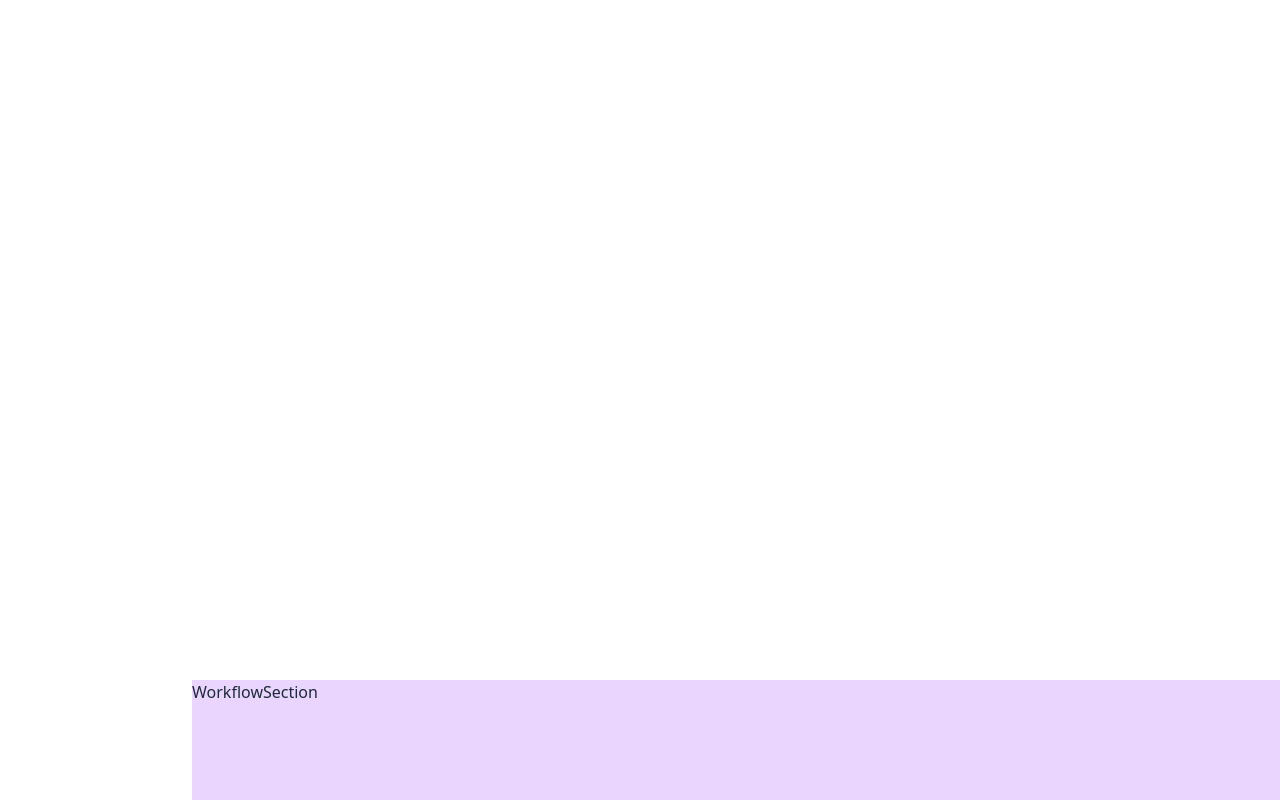
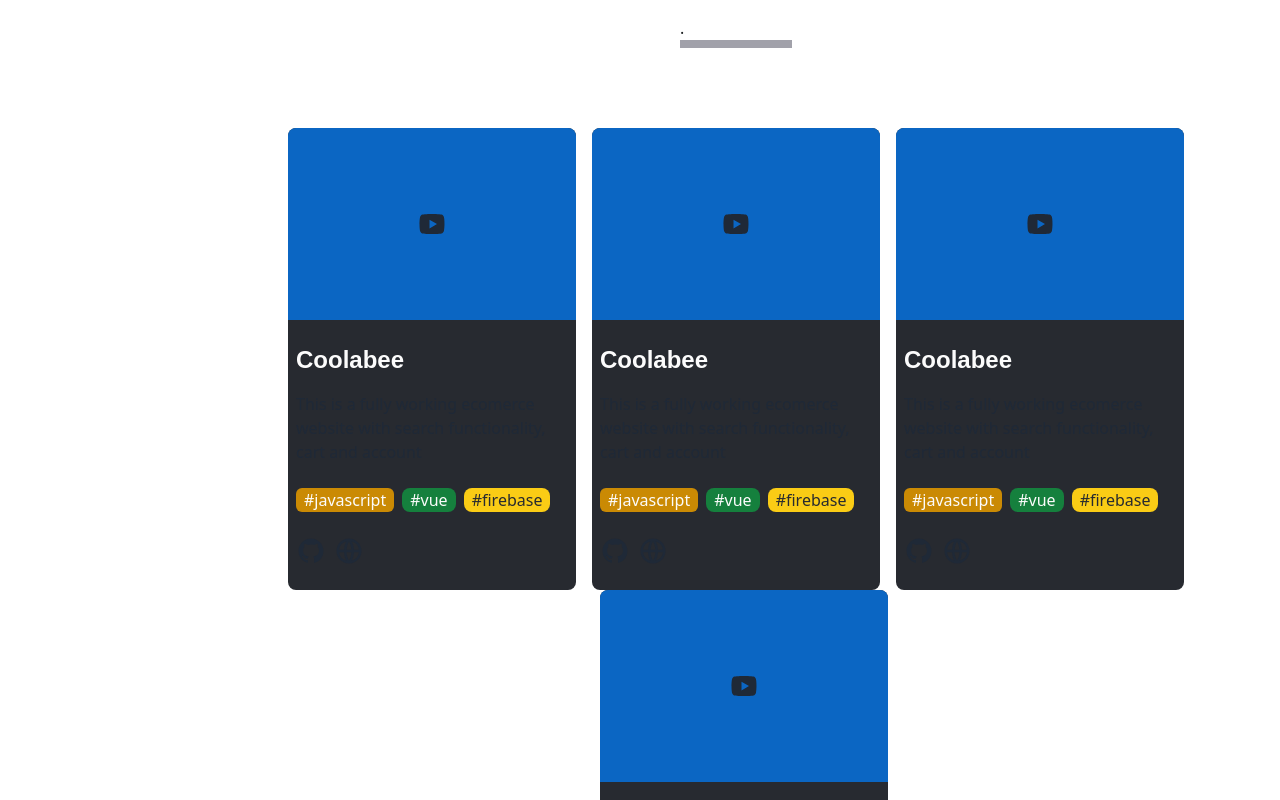
Before and after one commit to iAthman83/react-portfolio, a React (Vite) app: page / in a window 1280 px wide. Shown: the part 1720-2520 px from the top of the page. Built offline with nearby package versions, Linux system fonts and the light colour scheme; a web font is replaced by a local one.

Commit message:
create projects card

```diff
--- /dev/null
+++ b/src/components/ProjectsCardComponent.jsx
@@ -0,0 +1,49 @@
+import { RiYoutubeFill, RiGithubFill, RiGlobalLine } from "react-icons/ri";
+
+const ProjectsCardComponent = () => {
+  return (
+    <div className="bg-sideBarHighlight w-72 rounded-lg overflow-hidden cursor-pointer transition-all duration-100 hover:scale-105">
+      {/* <img
+        src="https://images.pexels.com/photos/12155032/pexels-photo-12155032.jpeg?auto=compress&cs=tinysrgb&w=1260&h=750&dpr=1"
+        alt=""
+        srcset=""
+      /> */}
+      <div className="bg-linkedinBlue h-48 flex justify-center items-center">
+        <RiYoutubeFill size={30} />
+      </div>
+      {/* Desccription */}
+      <div className="px-2 my-6 flex flex-col space-y-4">
+        <h1 className="text-sideBarText text-2xl font-sofia font-extrabold">
+          Coolabee
+        </h1>
+        <p className="text-base">
+          This is a fully working ecomerce website with search functionality,
+          cart and account
+        </p>
+      </div>
+      {/* Stack */}
+      <div className="flex flex-row my-6 px-2 space-x-2">
+        <div className="flex bg-yellow-600 px-2 rounded-md">
+          <h1 className="text-sideBarText">#javascript</h1>
+        </div>
+        <div className="bg-green-700 px-2 rounded-lg">
+          <h1 className="text-sideBarText">#vue</h1>
+        </div>
+        <div className="bg-yellow-400 px-2 rounded-lg">
+          <h1 className="text-sideBarHighlight">#firebase</h1>
+        </div>
+      </div>
+      {/* Links */}
+      <div className="flex flex-row my-6 px-2 space-x-2">
+        <div className="flex rounded-md">
+          <RiGithubFill size={30} />
+        </div>
+        <div className="flex rounded-md">
+          <RiGlobalLine size={30} />
+        </div>
+      </div>
+    </div>
+  );
+};
+
+export default ProjectsCardComponent;
--- a/src/components/SideNav.jsx
+++ b/src/components/SideNav.jsx
@@ -13,13 +13,13 @@ import {
 
 function SideNav({ aboutRef, homeRef, projectsRef, workflowRef }) {
   return (
-    <div className="fixed flex flex-col justify-between top-0 left-0 bg-sideBarBg h-screen w-48 flex-none py-6">
+    <div className="fixed flex flex-col justify-between px-4 top-0 left-0 bg-sideBarBg h-screen w-48 flex-none py-6">
       {/* logo */}
-      <div className="flex items-center justify-center my-4 py-4 p-4 px-auto">
+      <div className="flex items-center justify-center my-4 py-4 px-auto">
         <h1>Program with Abu</h1>
       </div>
       {/* nav */}
-      <nav className="flex flex-col justify-center mx-4 space-y-2">
+      <nav className="flex flex-col justify-center space-y-2">
         {/* home */}
         <section
           onClick={() => homeRef.current.scrollIntoView({ behavior: "smooth" })}
@@ -60,7 +60,7 @@ function SideNav({ aboutRef, homeRef, projectsRef, workflowRef }) {
         </section>
       </nav>
       {/* socials */}
-      <div className="flex flex-col justify-center mx-4 space-y-2 mt-8">
+      <div className="flex flex-col justify-center space-y-2 mt-8">
         {/* YouTube */}
         <a
           href="https://www.youtube.com/@programwithabu"
--- a/src/sections/ProjectsSection.jsx
+++ b/src/sections/ProjectsSection.jsx
@@ -1,17 +1,24 @@
 import { forwardRef } from "react";
+import ProjectsCardComponent from "../components/ProjectsCardComponent";
 
 const ProjectsSection = forwardRef((props, ref) => {
   return (
-    <div ref={ref} className="container mx-auto h-screen flex flex-col">
+    <div ref={ref} className="container mx-auto flex flex-col space-y-20 my-8">
       <div className="flex flex-col items-center justify-center space-y-4">
         <h1 className="text-5xl text-sideBarText font-sofia font-extrabold">
           PROJECTS
         </h1>
-        <p className="text-base mb-12">
+        <p className="text-base mb-18">
           Have a look at some of my projects below, ranging from React to Vue
           and WordPress
         </p>
-        <div className="border-b-4 w-32"></div>
+        <div className="border-b-8 border-zinc-400 w-28 text-sideBarBg">.</div>
+      </div>
+      <div className="flex flex-row flex-wrap space-x-4 items-center justify-center">
+        <ProjectsCardComponent />
+        <ProjectsCardComponent />
+        <ProjectsCardComponent />
+        <ProjectsCardComponent />
       </div>
     </div>
   );
--- a/tailwind.config.cjs
+++ b/tailwind.config.cjs
@@ -51,6 +51,7 @@ module.exports = {
       youtubeRed: "#FF0101",
       linkedinBlue: "#0B66C3",
       twitterBlue: "#1C9BF1",
+      siteBg: "#2A303C",
     }),
     columns: {
       auto: "auto",
```
